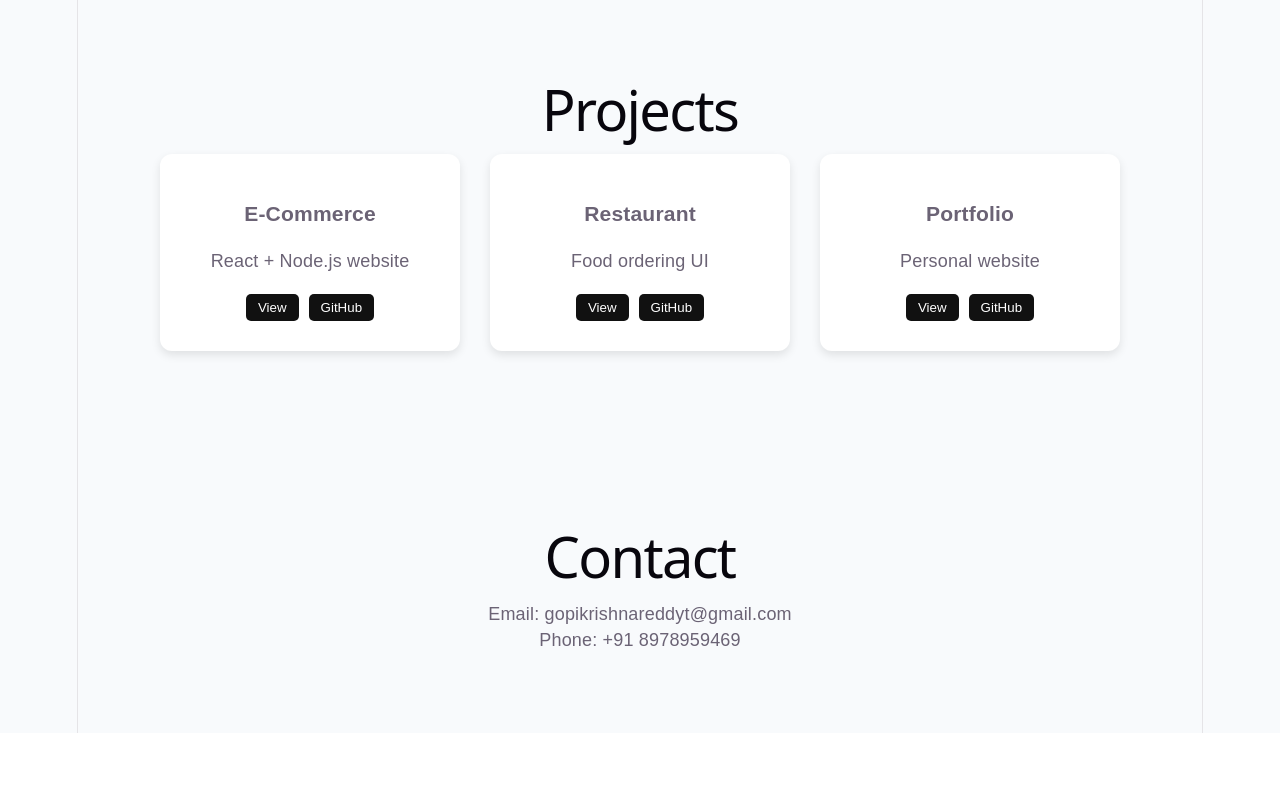
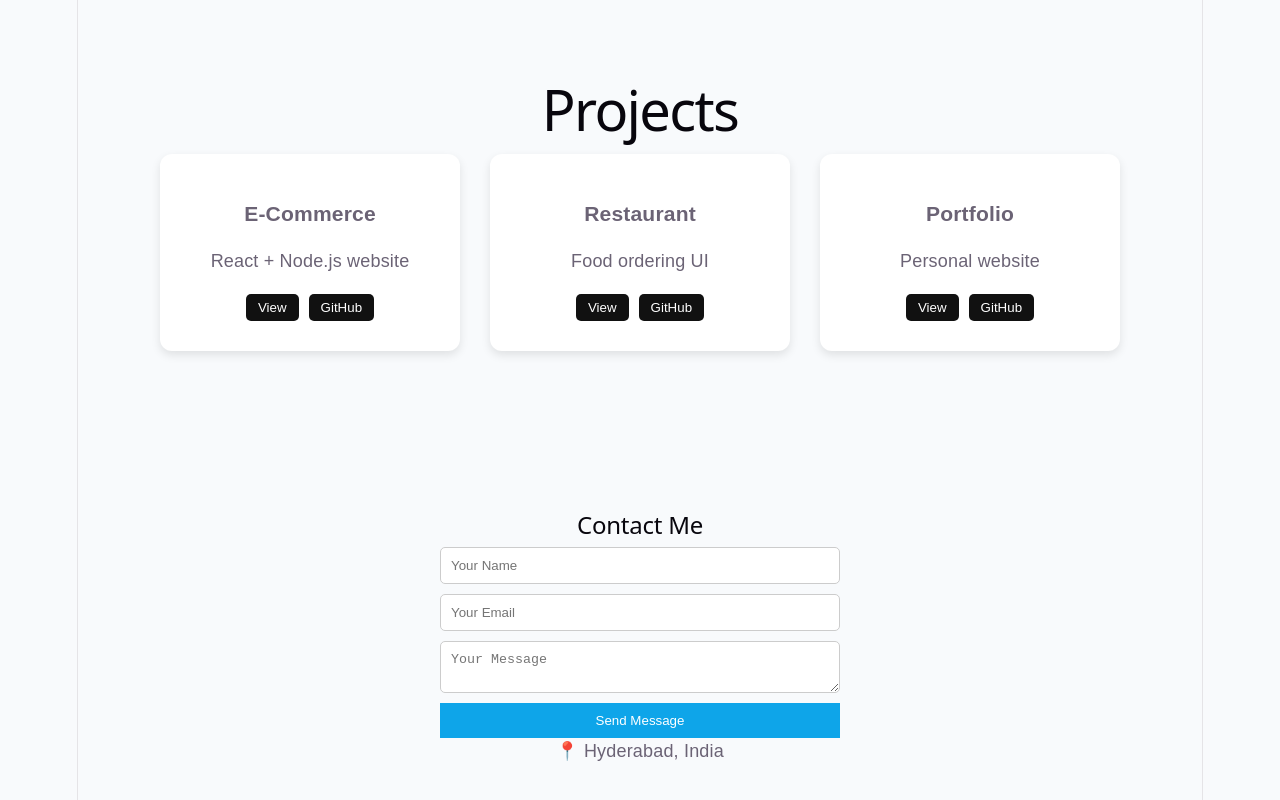
Before and after one commit to gopimahi7781/my-portfolio, a React (Vite) app: page / in a window 1280 px wide. Shown: the part 1212-2012 px from the top of the page. Before the commit the page ends 1945 px from the top, so only its background shows below. Built offline with nearby package versions, Linux system fonts and the light colour scheme.

Commit message:
added contact form

```diff
--- a/src/App.css
+++ b/src/App.css
@@ -167,3 +167,25 @@ body {
 html {
   scroll-behavior: smooth;
 }
+.contact form {
+  display: flex;
+  flex-direction: column;
+  max-width: 400px;
+  margin: auto;
+  gap: 10px;
+}
+
+.contact input,
+.contact textarea {
+  padding: 10px;
+  border: 1px solid #ccc;
+  border-radius: 5px;
+}
+
+.contact button {
+  background: #0ea5e9;
+  color: white;
+  padding: 10px;
+  border: none;
+  cursor: pointer;
+}
--- a/src/App.jsx
+++ b/src/App.jsx
@@ -93,10 +93,24 @@ function App() {
 
       {/* Contact */}
       <section id="contact" className="contact">
-        <h1>Contact</h1>
-        <p>Email: gopikrishnareddyt@gmail.com</p>
-        <p>Phone: +91 8978959469</p>
-      </section>
+  <h2>Contact Me</h2>
+
+  <form name="contact" method="POST" data-netlify="true">
+
+    {/* Hidden input (must for Netlify) */}
+    <input type="hidden" name="form-name" value="contact" />
+
+    <input type="text" name="name" placeholder="Your Name" required />
+
+    <input type="email" name="email" placeholder="Your Email" required />
+
+    <textarea name="message" placeholder="Your Message" required></textarea>
+
+    <button type="submit">Send Message</button>
+  </form>
+
+  <p>📍 Hyderabad, India</p>
+  </section>
 
     </div>
   )
```
